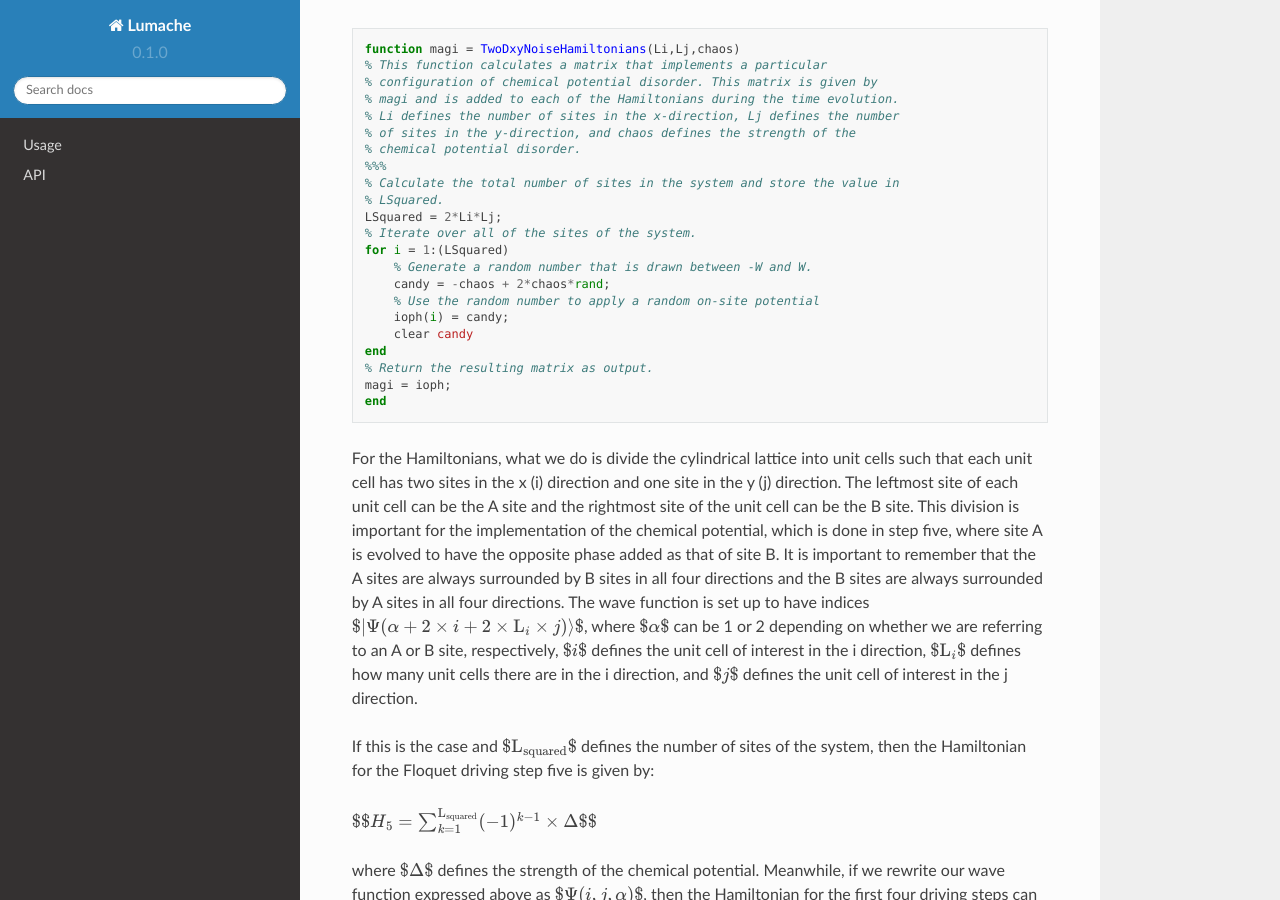
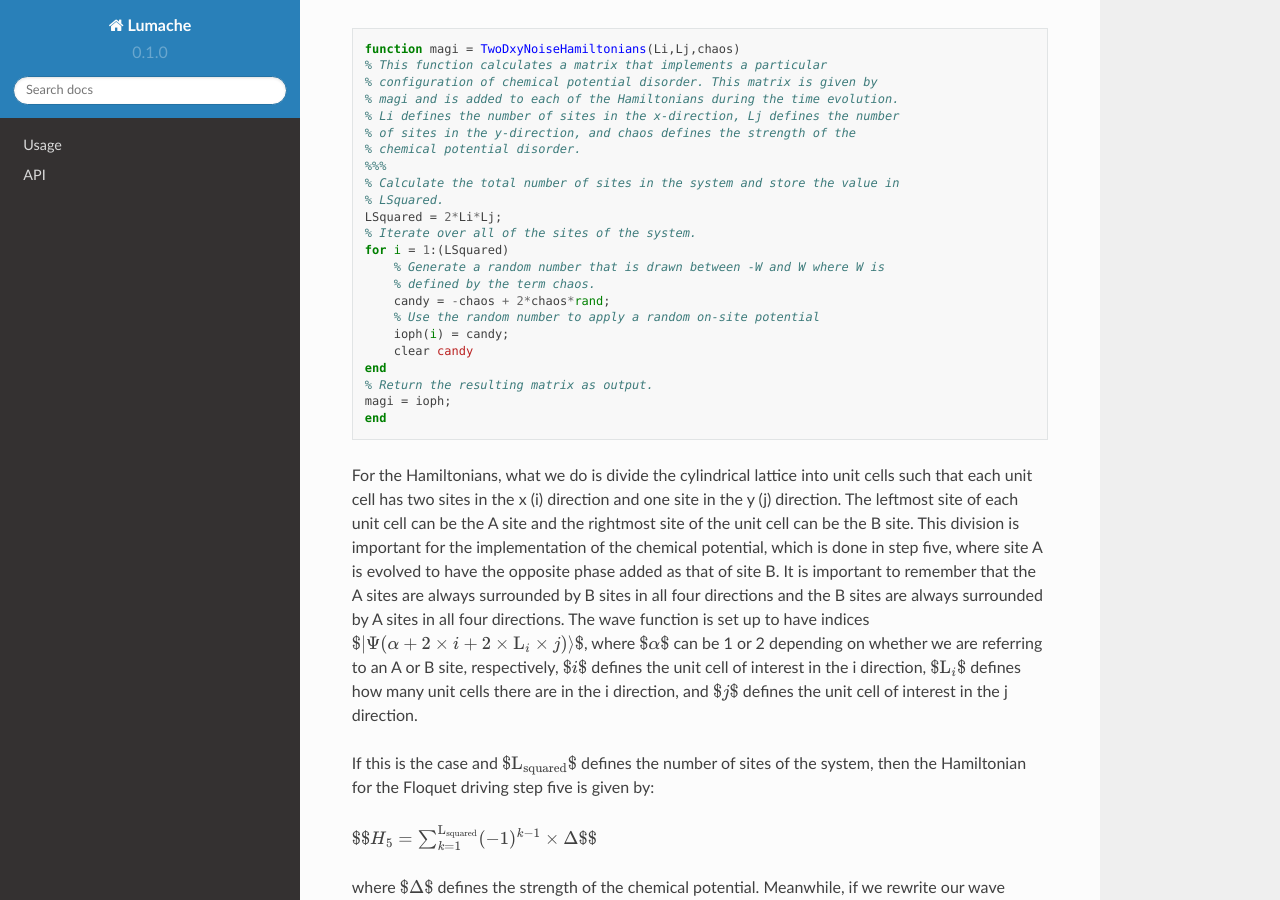
Before and after one commit to htim327/NonHermitianDriving, a Sphinx documentation site: the page built from docs/source/AFAI.rst, in a window 1280 px wide and 900 px high, scrolled down 3144 px. Built offline with Sphinx 7.4.7 and the Read the Docs theme 2.0.0, drawn with Linux system fonts in a browser that asks for light colours.

Commit message:
Update AFAI.rst

```diff
--- a/docs/source/AFAI.rst
+++ b/docs/source/AFAI.rst
@@ -183,7 +183,8 @@ Then we have the helper function that creates the matrices that when added to th
     LSquared = 2*Li*Lj;
     % Iterate over all of the sites of the system.
     for i = 1:(LSquared)
-        % Generate a random number that is drawn between -W and W.
+        % Generate a random number that is drawn between -W and W where W is
+        % defined by the term chaos.
         candy = -chaos + 2*chaos*rand;
         % Use the random number to apply a random on-site potential
         ioph(i) = candy;
```
